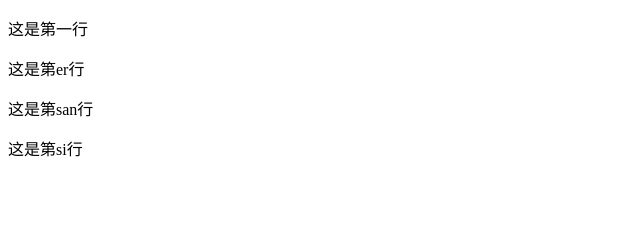
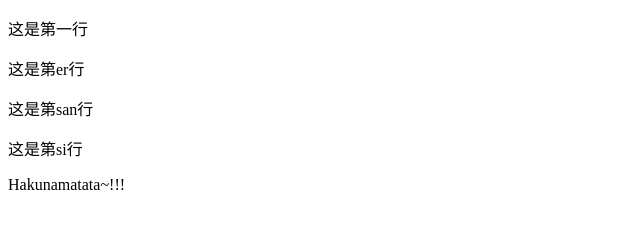
Before and after one commit to SunnyYang222/SunnyFirst, a plain HTML site: page index.html in a window 1280 px wide. Shown: the whole page, without its empty margins (0-640 px from the left). Drawn offline with Linux system fonts and the light colour scheme.

Commit message:
这是第四版html

```diff
--- a/index.html
+++ b/index.html
@@ -9,5 +9,8 @@
 		<p>这是第er行</p>
 		<p>这是第san行</p>
 		<p>这是第si行</p>
+		<span id="">
+			Hakunamatata~!!!
+		</span>
 	</body>
 </html>
```
